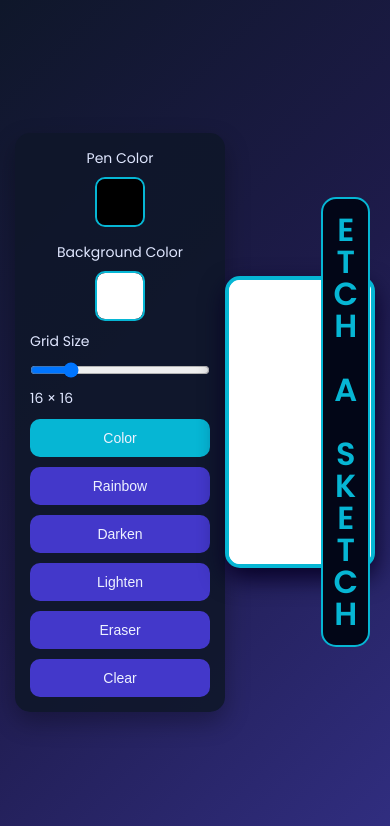
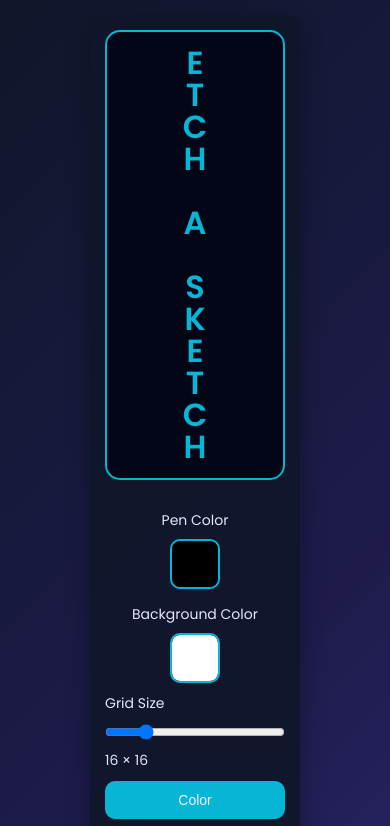
Before and after one commit to HabinBahith/etch_a_sketch, a plain HTML site: page index.html in a window 390 px wide. Shown: the top 826 px of the page. Drawn offline with Linux system fonts and the light colour scheme.

Commit message:
changes to make website usable in smaller screen

```diff
--- a/styles.css
+++ b/styles.css
@@ -5,8 +5,9 @@
 }
 
 body {
-    height: 100vh;
-    overflow: hidden;
+    min-height: 100vh;
+    overflow-y: auto;
+    overflow-x: hidden;
 
     background: linear-gradient(
         135deg,
@@ -17,6 +18,8 @@
 
     display: flex;
     align-items: center;
+    flex-wrap: wrap;
+    gap: 20px;
 
     padding: 15px;
 
@@ -176,19 +179,27 @@
     flex-shrink: 0;
 }
 
-@media (max-height: 750px) {
-    .toolbar {
-        width: 190px;
-        padding: 12px;
-        gap: 8px;
+@media (max-width: 700px) {
+    body {
+        flex-direction: column;
+        align-items: center;
     }
 
-    button {
-        height: 34px;
-        font-size: 13px;
+    #container {
+        margin: 20px 0;
     }
 
-    input[type="color"] {
-        height: 34px;
+    .title {
+        position: static;
+        transform: none;
+        margin-bottom: 20px;
     }
 }
+
+.toolbar {
+    flex: 0 0 210px;
+}
+
+#container {
+    flex: 0 0 auto;
+}
```
